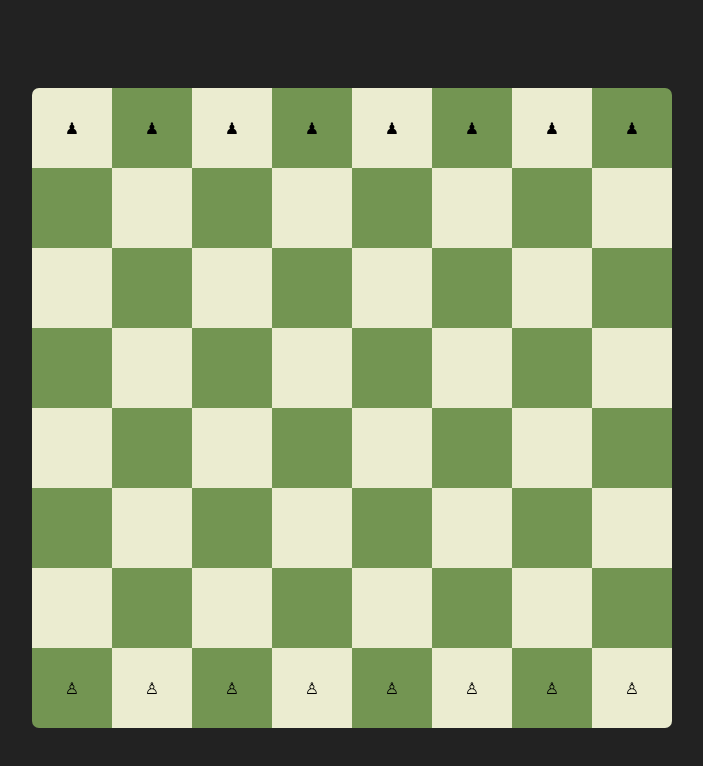
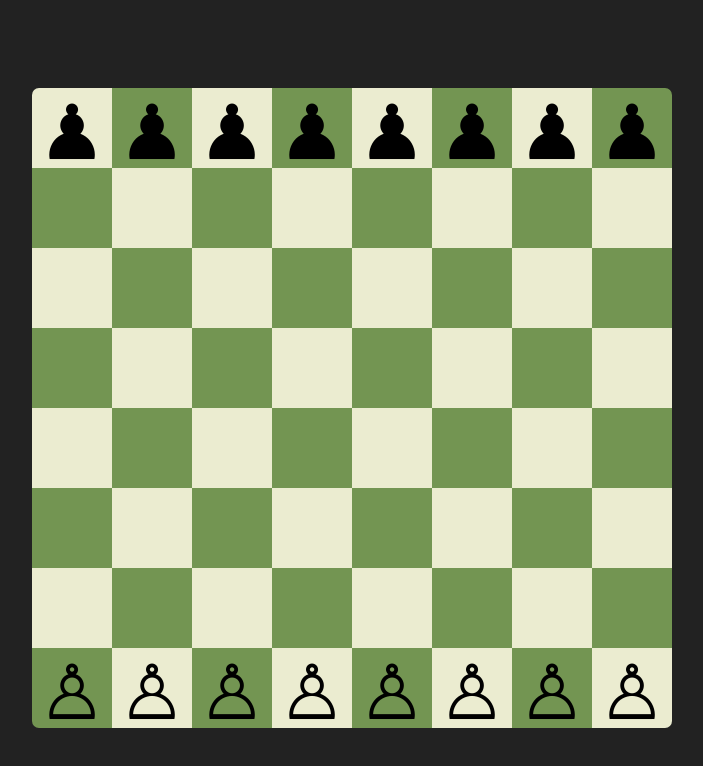
Before and after one commit to endritfaz/chess, a plain HTML site: page index.html in a window 1280 px wide. Shown: the whole page, without its empty margins (288-991 px from the left). Drawn offline with Linux system fonts and the light colour scheme.

Commit message:
resized pawns

```diff
--- a/style.css
+++ b/style.css
@@ -10,6 +10,7 @@ body {
     display: grid;
     justify-content: center;
     align-items: center;
+    font-size: calc(var(--square-size) * 0.95);
 }
 
 .container {
```
